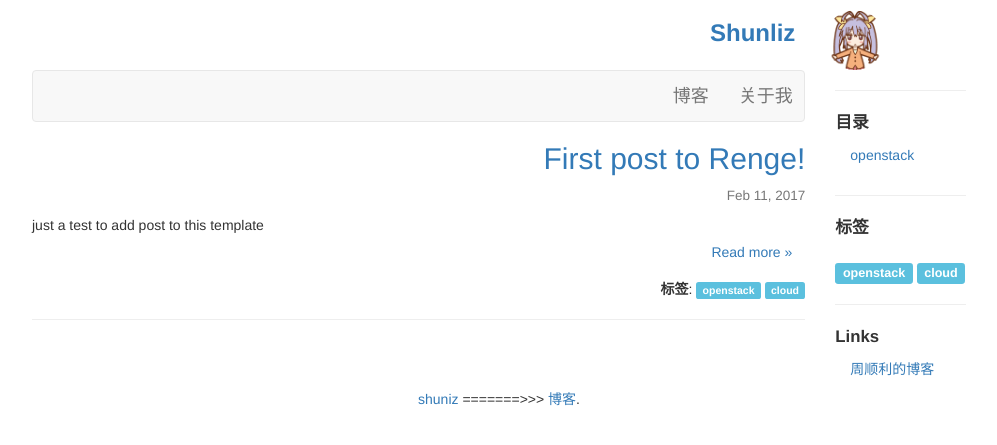
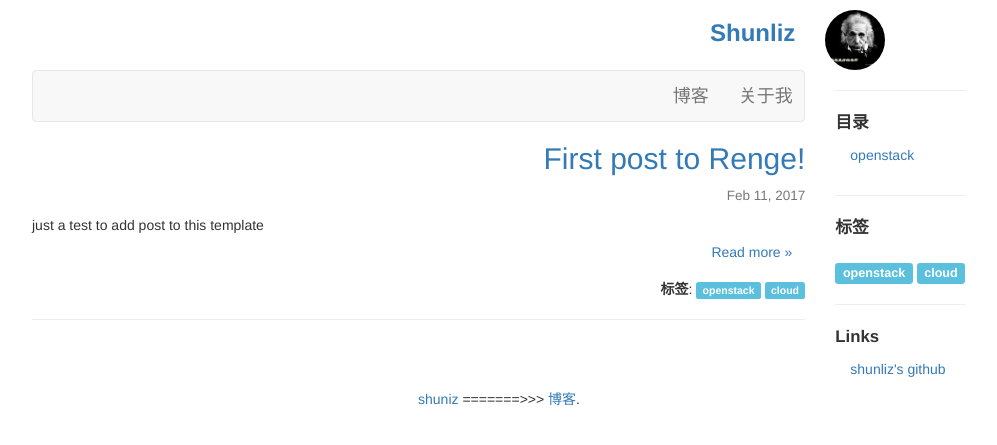
Before and after one commit to shunliz/shunliz.github.io, a Jekyll site: the page built from index.html, in a window 1280 px wide. Shown: the top 445 px of the page, without its empty margins (141-1138 px from the left). Built offline with Jekyll 4.4.1, drawn with Linux system fonts in a browser that asks for light colours; the list of posts is cut into pages by our own code.

Commit message:
change the pic

```diff
--- a/_includes/sider.html
+++ b/_includes/sider.html
@@ -14,6 +14,6 @@
     <hr>
       <li class="nav-header"><big><b>Links</b></big></li>
 
-    <li><a href="https://github.com/shunliz">周顺利的博客</a></li>
+    <li><a href="https://github.com/shunliz">shunliz's  github</a></li>
   </ul>
 </div>
```
Also changed, not shown: images/miaopasi.gif.
